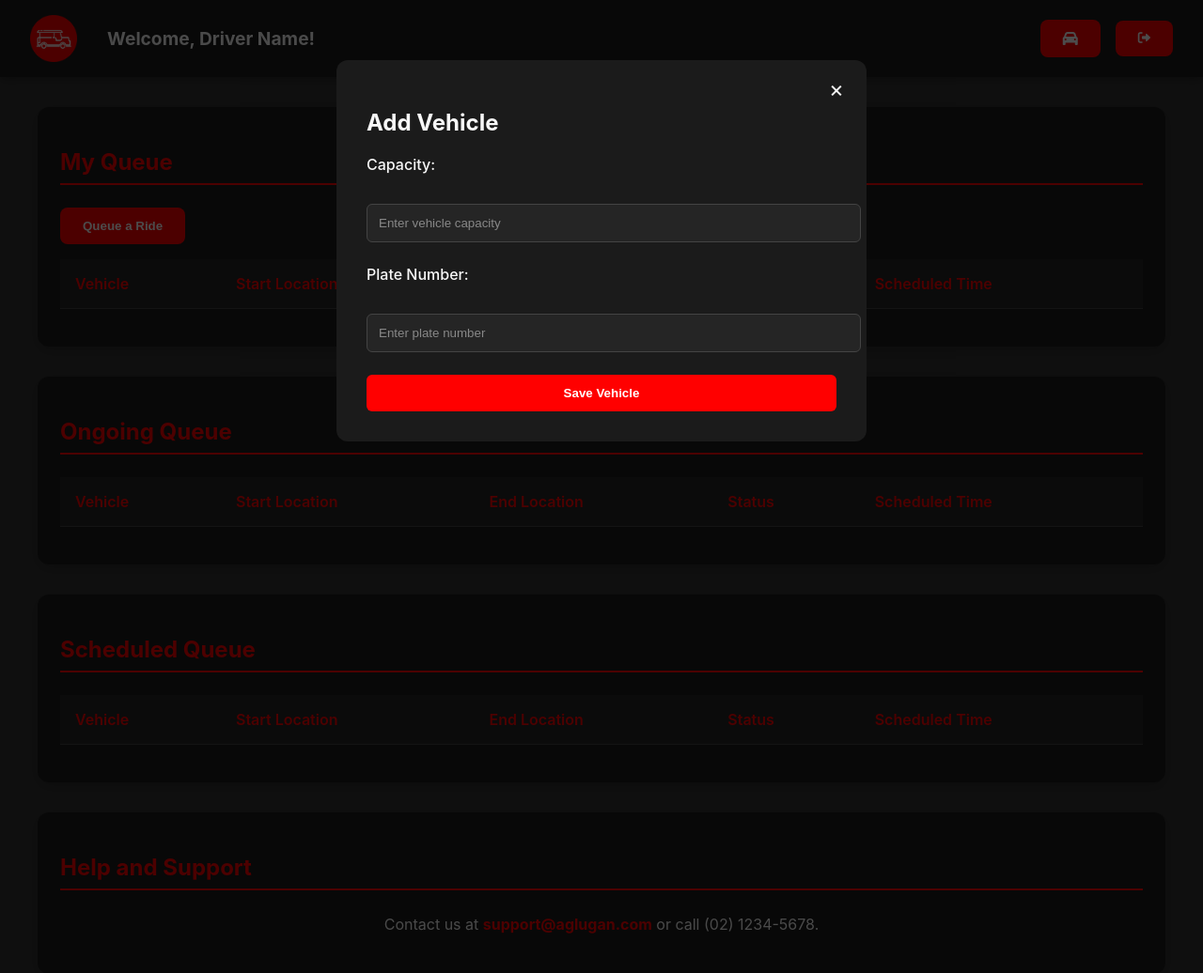
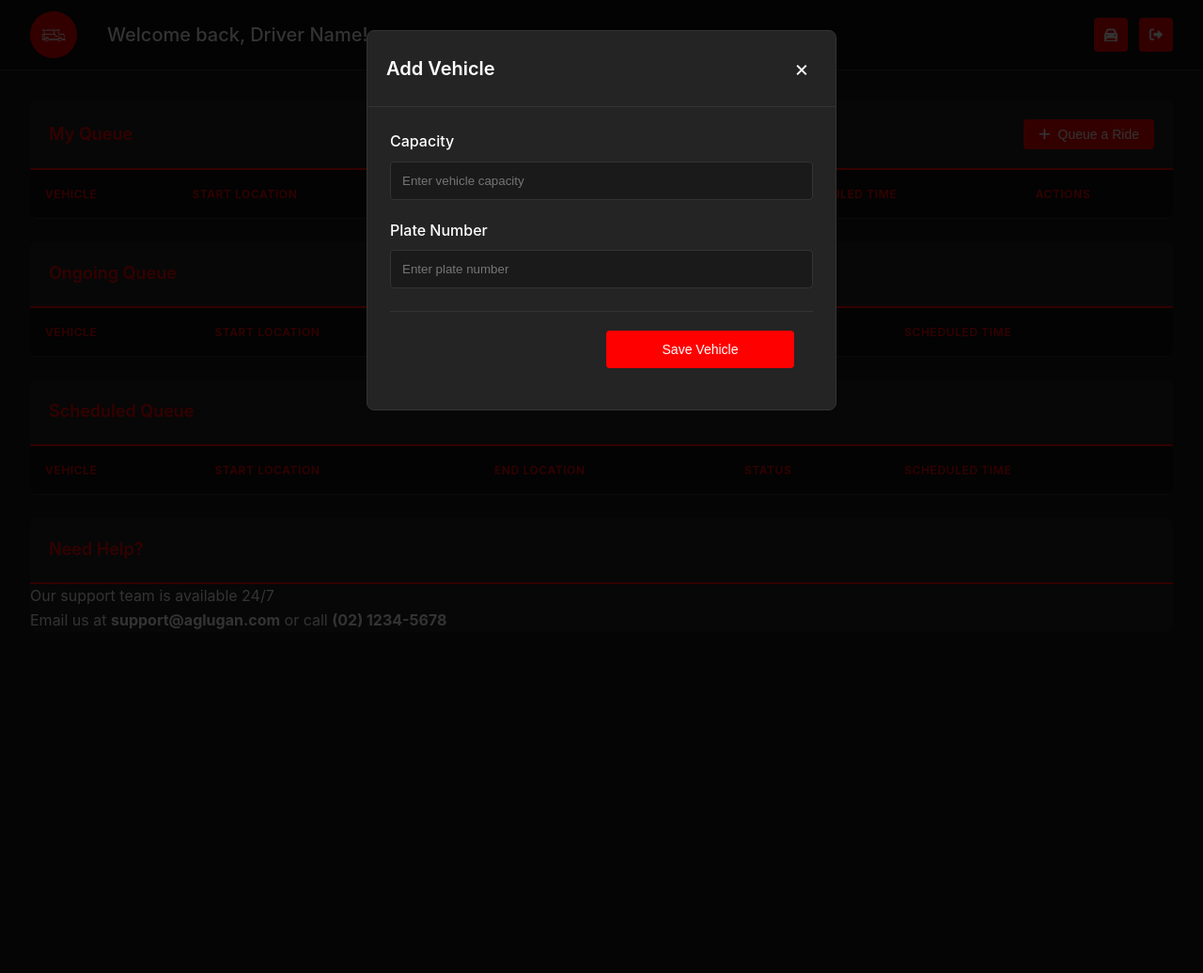
Before and after one commit to Ke-yuu/AgLugan, a PHP site: page /src/html/driver-dashboard.html in a window 1280 px wide, after a click that opens the changed part. Shown: the top 1036 px of the page at 94% size. Run offline with PHP 8.4, Linux system fonts and the light colour scheme; lists and menus that the app fills with data are empty.

Commit message:
Redesigned Driver Dashboard CSS

```diff
--- a/client/public/css/driver-dashboard.css
+++ b/client/public/css/driver-dashboard.css
@@ -1,157 +1,213 @@
-/* General Styling */
-body {
-  background-color: #333333;
-  color: #f8f8f8;
-  font-family: 'Inter', Arial, sans-serif;
+/* Base Variables */
+:root {
+  --primary: #ff0000;
+  --primary-hover: #cc0000;
+  --success: #00dc82;
+  --bg-main: #1a1a1a;
+  --bg-card: #242424;
+  --bg-dark: #111111;
+  --text: #ffffff;
+  --text-secondary: #999999;
+  --border: #333333;
+  --shadow: 0 4px 6px rgba(0, 0, 0, 0.1);
+}
+
+/* Reset & Base */
+* {
   margin: 0;
   padding: 0;
-  min-height: 100vh;
+  box-sizing: border-box;
 }
 
-/* Navigation Bar */
-header nav {
+body {
+  background-color: var(--bg-main);
+  color: var(--text);
+  font-family: 'Inter', system-ui, -apple-system, sans-serif;
+  line-height: 1.6;
+}
+
+/* Header */
+header {
+  background: var(--bg-dark);
+  border-bottom: 1px solid var(--border);
+  padding: 0.75rem 0;
+}
+
+nav {
+  max-width: 1400px;
+  margin: 0 auto;
+  padding: 0 2rem;
   display: flex;
-  justify-content: space-between;
   align-items: center;
-  padding: 1rem 2rem;
-  background-color: #1b1b1b;
-  box-shadow: 0 2px 10px rgba(0, 0, 0, 0.3);
+  gap: 2rem;
 }
 
 .logo-container {
   display: flex;
   align-items: center;
-  gap: 1.5rem;
+  gap: 1rem;
 }
 
 .logo {
+  background: var(--primary);
+  padding: 0.5rem;
+  border-radius: 50%;
   width: 50px;
-  transition: transform 0.3s ease;
-}
-
-.logo:hover {
-  transform: scale(1.1);
-}
-
-.profile-content {
-  flex-grow: 1;
-  margin-left: 2rem;
-}
-
-.profile-content h2 {
-  font-size: 1.2rem;
-  margin: 0;
-}
-
-/* Navigation Buttons */
-nav ul {
-  list-style-type: none;
+  height: 50px;
   display: flex;
-  align-items: center;
-  gap: 1rem;
-  margin: 0;
-  padding: 0;
-}
-
-.action-btn {
-  background-color: #ff0000;
-  color: #fff;
-  padding: 0.75rem 1.5rem;
-  border: none;
-  border-radius: 8px;
-  font-weight: 600;
-  text-decoration: none;
-  transition: all 0.3s ease;
-  cursor: pointer;
-  display: inline-flex;
   align-items: center;
   justify-content: center;
 }
 
-.action-btn:hover {
-  background-color: #910b0b;
-  transform: translateY(-2px);
-  box-shadow: 0 4px 12px rgba(255, 0, 0, 0.2);
+.profile-content {
+  flex: 1;
+}
+
+.profile-content h2 {
+  font-weight: 500;
+  font-size: 1.25rem;
+  color: var(--text);
+}
+
+nav ul {
+  display: flex;
+  gap: 0.75rem;
+  list-style: none;
 }
 
 /* Main Content */
 .main-content {
-  max-width: 1200px;
+  max-width: 1400px;
   margin: 2rem auto;
-  padding: 0 1.5rem;
+  padding: 0 2rem;
 }
 
 /* Sections */
 .section {
-  background-color: #1b1b1b;
-  border-radius: 12px;
-  padding: 1.5rem;
-  margin-bottom: 2rem;
-  box-shadow: 0 4px 15px rgba(0, 0, 0, 0.2);
-  transition: transform 0.3s ease;
+  background: var(--bg-card);
+  border-radius: 8px;
+  margin-bottom: 1.5rem;
+  overflow: hidden;
 }
 
-.section:hover {
-  transform: translateY(-5px);
+.section-header {
+  padding: 1.25rem;
+  border-bottom: 2px solid var(--primary);
+  display: flex;
+  justify-content: space-between;
+  align-items: center;
 }
 
-.section h2 {
-  color: #ff0000;
-  font-size: 1.5rem;
-  margin-bottom: 1.5rem;
-  padding-bottom: 0.5rem;
-  border-bottom: 2px solid #ff0000;
+.section-header h2 {
+  color: var(--primary);
+  font-size: 1.125rem;
+  font-weight: 600;
 }
 
 /* Tables */
+.table-container {
+  width: 100%;
+  overflow-x: auto;
+}
+
 table {
   width: 100%;
-  border-collapse: separate;
-  border-spacing: 0;
-  margin: 1rem 0;
-}
-
-th, td {
-  padding: 1rem;
-  text-align: left;
-  border-bottom: 1px solid #444;
+  border-collapse: collapse;
 }
 
 th {
-  background-color: #252525;
-  color: #ff0000;
+  background: var(--bg-dark);
+  color: var(--primary);
+  font-size: 0.75rem;
   font-weight: 600;
+  text-transform: uppercase;
+  letter-spacing: 0.05em;
+  padding: 1rem;
+  text-align: left;
+  border-bottom: 1px solid var(--border);
 }
 
-tbody tr {
-  transition: background-color 0.3s ease;
+td {
+  padding: 1rem;
+  border-bottom: 1px solid var(--border);
 }
 
-tbody tr:hover {
-  background-color: #252525;
+tr:hover {
+  background: rgba(255, 255, 255, 0.02);
 }
 
-/* Status Indicators */
-.status {
+/* Buttons */
+.action-btn {
+  background: var(--primary);
+  color: white;
+  border: none;
+  border-radius: 4px;
   padding: 0.5rem 1rem;
-  border-radius: 20px;
   font-size: 0.875rem;
-  font-weight: 500;
-  text-align: center;
-  display: inline-block;
+  cursor: pointer;
+  display: inline-flex;
+  align-items: center;
+  gap: 0.5rem;
+  transition: background-color 0.2s;
 }
 
-.status-active {
-  background-color: rgba(0, 255, 0, 0.1);
-  color: #00ff00;
+nav .action-btn {
+  width: 36px;
+  height: 36px;
+  padding: 0;
+  justify-content: center;
 }
 
-.status-scheduled {
-  background-color: rgba(255, 166, 0, 0.1);
-  color: #ffa600;
+.action-btn:hover {
+  background: var(--primary-hover);
 }
 
-/* Modals */
+.done-btn,
+.cancel-btn {
+  padding: 0.375rem 1rem;
+  border: none;
+  border-radius: 4px;
+  font-size: 0.75rem;
+  cursor: pointer;
+  transition: filter 0.2s;
+}
+
+.done-btn {
+  background: var(--success);
+  color: white;
+  margin-right: 0.5rem;
+}
+
+.cancel-btn {
+  background: var(--primary);
+  color: white;
+}
+
+.done-btn:hover,
+.cancel-btn:hover {
+  filter: brightness(110%);
+}
+
+/* Queue Button */
+#queueRideBtn {
+  padding: 0.5rem 1rem;
+  background: var(--primary);
+  color: white;
+  border: none;
+  border-radius: 4px;
+  display: inline-flex;
+  align-items: center;
+  gap: 0.5rem;
+  font-size: 0.875rem;
+  cursor: pointer;
+  transition: background-color 0.2s;
+}
+
+#queueRideBtn:hover {
+  background: var(--primary-hover);
+}
+
+/* Modal Styles */
 .modal {
   display: none;
   position: fixed;
@@ -159,127 +215,199 @@ tbody tr:hover {
   left: 0;
   width: 100%;
   height: 100%;
-  background-color: rgba(0, 0, 0, 0.7);
+  background: rgba(0, 0, 0, 0.8);
   z-index: 1000;
+  overflow-y: auto;
 }
 
 .modal-content {
-  background-color: #1b1b1b;
-  border-radius: 12px;
-  padding: 2rem;
+  background: var(--bg-card);
+  border-radius: 8px;
+  width: 90%;
   max-width: 500px;
-  width: 90%;
-  margin: 5% auto;
+  margin: 2rem auto;
   position: relative;
+  border: 1px solid var(--border);
+}
+
+.modal-header {
+  padding: 1.25rem;
+  border-bottom: 1px solid var(--border);
+  display: flex;
+  justify-content: space-between;
+  align-items: center;
+}
+
+.modal-header h2 {
+  font-size: 1.25rem;
+  font-weight: 600;
 }
 
 .close-btn {
-  position: absolute;
-  top: 1rem;
-  right: 1.5rem;
+  background: none;
+  border: none;
+  color: var(--text);
   font-size: 1.5rem;
-  color: #fff;
   cursor: pointer;
-  transition: color 0.3s ease;
+  padding: 0.5rem;
+  line-height: 1;
 }
 
-.close-btn:hover {
-  color: #ff0000;
+/* Form Styles */
+.modal-form {
+  padding: 1.5rem;
 }
 
-/* Forms */
-form {
-  display: grid;
-  gap: 1.5rem;
+.form-group {
+  margin-bottom: 1.25rem;
 }
 
-label {
+form label {
+  display: block;
+  margin-bottom: 0.5rem;
+  color: var(--text);
   font-weight: 500;
-  margin-bottom: 0.5rem;
-  display: block;
 }
 
-input, select {
-  background-color: #252525;
-  border: 1px solid #444;
-  color: #fff;
+form input,
+form select {
+  width: 100%;
   padding: 0.75rem;
-  border-radius: 6px;
-  width: 100%;
-  transition: all 0.3s ease;
+  background: var(--bg-main);
+  border: 1px solid var(--border);
+  border-radius: 4px;
+  color: var(--text);
+  transition: border-color 0.2s;
 }
 
-input:focus, select:focus {
-  border-color: #ff0000;
+form input:focus,
+form select:focus {
   outline: none;
-  box-shadow: 0 0 0 2px rgba(255, 0, 0, 0.2);
+  border-color: var(--primary);
 }
 
-input::placeholder {
-  color: #888;
+.form-actions {
+  margin-top: 1.5rem;
+  display: flex;
+  justify-content: flex-end;
+  gap: 1rem;
 }
 
-button[type="submit"] {
-  background-color: #ff0000;
-  color: #fff;
-  padding: 0.75rem;
-  border: none;
-  border-radius: 6px;
-  font-weight: 600;
-  cursor: pointer;
-  transition: all 0.3s ease;
+/* Status Styles */
+.status-scheduled {
+  color: var(--text);
 }
 
-button[type="submit"]:hover {
-  background-color: #910b0b;
-  transform: translateY(-2px);
+/* Form Button Styles - Add these to your existing CSS */
+
+/* Form Submit Buttons */
+#queueRideSubmit,
+#addVehicleSubmit,
+form button[type="submit"] {
+    width: 100%;
+    padding: 0.75rem 1rem;
+    background: var(--primary);
+    color: white;
+    border: none;
+    border-radius: 4px;
+    font-size: 0.875rem;
+    font-weight: 500;
+    cursor: pointer;
+    transition: background 0.2s ease;
 }
 
-/* Help Section */
-.help-section p {
-  text-align: center;
-  line-height: 1.6;
+#queueRideSubmit:hover,
+#addVehicleSubmit:hover,
+form button[type="submit"]:hover {
+    background: var(--primary-hover);
 }
 
-.help-section strong {
-  color: #ff0000;
+/* Modal Footer */
+.modal-footer,
+.form-actions {
+    padding: 1.25rem;
+    border-top: 1px solid var(--border);
+    display: flex;
+    justify-content: flex-end;
+    gap: 1rem;
 }
 
+/* Cancel Button in Modal */
+.btn-secondary {
+    padding: 0.75rem 1rem;
+    background: transparent;
+    border: 1px solid var(--border);
+    color: var(--text);
+    border-radius: 4px;
+    font-size: 0.875rem;
+    font-weight: 500;
+    cursor: pointer;
+    transition: all 0.2s ease;
+}
+
+.btn-secondary:hover {
+    background: rgba(255, 255, 255, 0.1);
+}
+
+/* Primary Action Button */
+.btn-primary,
+.btn.primary {
+    padding: 0.75rem 1rem;
+    background: var(--primary);
+    color: white;
+    border: none;
+    border-radius: 4px;
+    font-size: 0.875rem;
+    font-weight: 500;
+    cursor: pointer;
+    transition: background 0.2s ease;
+}
+
+.btn-primary:hover,
+.btn.primary:hover {
+    background: var(--primary-hover);
+}
+
+/* Form Action Buttons Layout */
+.form-actions {
+    margin-top: 1.5rem;
+}
+
+.form-actions button {
+    flex: 1;
+    max-width: 200px;
+}
+
+/* Modal Form Submit Button Container */
+.submit-container {
+    margin-top: 1.5rem;
+}
+
+/* Disabled Button State */
+.btn-primary:disabled,
+.btn.primary:disabled,
+form button[type="submit"]:disabled {
+    background: #666;
+    cursor: not-allowed;
+}
 /* Responsive Design */
 @media (max-width: 768px) {
-  .main-content {
+  nav {
       padding: 0 1rem;
   }
 
-  table {
-      display: block;
-      overflow-x: auto;
-  }
-
-  .profile-content {
-      margin-left: 1rem;
+  .main-content {
+      padding: 1rem;
   }
 
   .modal-content {
-      width: 95%;
-      margin: 10% auto;
-  }
-
-  nav {
-      padding: 1rem;
-  }
-
-  .action-btn {
-      padding: 0.5rem 1rem;
+      margin: 1rem;
   }
 }
 
-@media (max-width: 480px) {
-  .section {
-      padding: 1rem;
-  }
-
-  .profile-content h2 {
-      font-size: 1rem;
-  }
+/* Empty State */
+tr.no-data td {
+  text-align: center;
+  padding: 2rem;
+  color: var(--text-secondary);
 }
--- a/client/src/html/driver-dashboard.html
+++ b/client/src/html/driver-dashboard.html
@@ -6,27 +6,35 @@
     <title>Aglugan: Driver Dashboard</title>
     <link rel="stylesheet" href="/css/driver-dashboard.css">
     <link rel="stylesheet" href="https://cdnjs.cloudflare.com/ajax/libs/font-awesome/6.0.0-beta3/css/all.min.css">
+    <link rel="stylesheet" href="https://cdn.jsdelivr.net/npm/flatpickr/dist/flatpickr.min.css">
 </head>
 <body>
-    <header>
+    <div class="app-container">
+        <header class="app-header">
             <nav>
                 <div class="logo-container">
                     <img src="/media/logo.png" alt="AgLugan Logo" class="logo">
                 </div>
                 <div class="profile-content">
-                <h2>Welcome, <span id="driver-name">Driver Name</span>!</h2>
+                    <h2>Welcome back, <span id="driver-name">Driver Name</span>!</h2>
                 </div>
-            <ul>
+                <ul class="nav-actions">
                     <li><a href="#addVehicleModal" class="action-btn"><i class="fas fa-car"></i></a></li>
-                <button id="logoutBtn" class="action-btn"><i class="fas fa-sign-out-alt"></i></button>
+                    <li><button id="logoutBtn" class="action-btn"><i class="fas fa-sign-out-alt"></i></button></li>
                 </ul>
             </nav>
         </header>
 
         <main class="main-content">
+            <div class="dashboard-grid">
                 <div class="section" id="queue-ride-section">
+                    <div class="section-header">
                         <h2>My Queue</h2>
-            <button id="queueRideBtn" class="action-btn">Queue a Ride</button>
+                        <button id="queueRideBtn" class="action-btn primary">
+                            <i class="fas fa-plus"></i> Queue a Ride
+                        </button>
+                    </div>
+                    <div class="table-container">
                         <table>
                             <thead>
                                 <tr>
@@ -35,6 +43,7 @@
                                     <th>End Location</th>
                                     <th>Status</th>
                                     <th>Scheduled Time</th>
+                                    <th>Actions</th>
                                 </tr>
                             </thead>
                             <tbody id="queued-rides-list">
@@ -42,9 +51,13 @@
                             </tbody>
                         </table>
                     </div>
+                </div>
 
                 <div class="section" id="ongoing-queue">
+                    <div class="section-header">
                         <h2>Ongoing Queue</h2>
+                    </div>
+                    <div class="table-container">
                         <table>
                             <thead>
                                 <tr>
@@ -60,9 +73,13 @@
                             </tbody>
                         </table>
                     </div>
+                </div>
 
                 <div class="section" id="scheduled-queue">
+                    <div class="section-header">
                         <h2>Scheduled Queue</h2>
+                    </div>
+                    <div class="table-container">
                         <table>
                             <thead>
                                 <tr>
@@ -78,34 +95,50 @@
                             </tbody>
                         </table>
                     </div>
+                </div>
 
                 <div class="section help-section">
-            <h2>Help and Support</h2>
-            <p>Contact us at <strong>support@aglugan.com</strong> or call (02) 1234-5678.</p>
+                    <div class="section-header">
+                        <h2>Need Help?</h2>
+                    </div>
+                    <div class="support-content">
+                        <p>Our support team is available 24/7</p>
+                        <p>Email us at <strong>support@aglugan.com</strong> or call <strong>(02) 1234-5678</strong></p>
+                    </div>
+                </div>
             </div>
         </main>
 
         <!-- Modal for Queuing a Ride -->
         <div id="queueRideModal" class="modal">
             <div class="modal-content">
+                <div class="modal-header">
+                    <h2>Queue a Ride</h2>
                     <span class="close-btn" id="closeQueueRideModalBtn">&times;</span>
-            <h2>Queue a Ride</h2>
-            <form id="queueRideForm">
-                <label for="vehicle-id">Vehicle:</label>
+                </div>
+                <form id="queueRideForm" class="modal-form">
+                    <div class="form-group">
+                        <label for="vehicle-id">Vehicle</label>
                         <select id="vehicle-id" name="vehicle-id" required>
-                    <!-- Vehicle options will be populated here -->
+                            <option value="" disabled selected>Select a Vehicle</option>
                         </select>
+                    </div>
 
-                <label for="start-location">Start Location:</label>
+                    <div class="form-group">
+                        <label for="start-location">Start Location</label>
                         <select id="start-location" name="start-location" required>
+                            <option value="" disabled selected>Select Start Location</option>
                             <option value="Igorot Garden">Igorot Garden</option>
                             <option value="Barangay Hall">Barangay Hall</option>
                             <option value="SLU Mary Heights">SLU Mary Heights</option>
                             <option value="Phase 3">Phase 3</option>
                         </select>
+                    </div>
 
-                <label for="end-location">End Location:</label>
+                    <div class="form-group">
+                        <label for="end-location">End Location</label>
                         <select id="end-location" name="end-location" required>
+                            <option value="" disabled selected>Select End Location</option>
                             <option value="Igorot Garden">Igorot Garden</option>
                             <option value="Burnham Park">Burnham Park</option>
                             <option value="SM Baguio">SM Baguio</option>
@@ -116,25 +149,25 @@
                             <option value="Phase 2">Phase 2</option>
                             <option value="Phase 3">Phase 3</option>
                         </select>
+                    </div>
 
-                <label for="ride-type">Ride Type:</label>
+                    <div class="form-group">
+                        <label for="ride-type">Ride Type</label>
                         <select id="ride-type" name="ride-type" required>
+                            <option value="" disabled selected>Select Ride Type</option>
                             <option value="now">Now</option>
                             <option value="scheduled">Schedule</option>
                         </select>
-
-                <div id="schedule-time-container" style="display: none;">
-                    <label for="schedule-time">Schedule Time:</label>
-                    <input
-                        type="datetime-local"
-                        id="schedule-time"
-                        name="schedule-time"
-                        min=""
-                        step="900"
-                    />
                     </div>
 
-                <button type="submit" id="queueRideSubmit">Add to Queue</button>
+                    <div id="schedule-time-container" class="form-group" style="display: none;">
+                        <label for="schedule-time">Schedule Time</label>
+                        <input type="datetime-local" id="schedule-time" name="schedule-time" step="900">
+                    </div>
+
+                    <div class="form-actions">
+                        <button type="submit" id="queueRideSubmit" class="btn primary">Add to Queue</button>
+                    </div>
                 </form>
             </div>
         </div>
@@ -142,20 +175,30 @@
         <!-- Modal for Adding/Editing a Vehicle -->
         <div id="addVehicleModal" class="modal">
             <div class="modal-content">
+                <div class="modal-header">
+                    <h2>Add Vehicle</h2>
                     <span class="close-btn" id="closeAddVehicleModalBtn">&times;</span>
-            <h2>Add Vehicle</h2>
-            <form id="addVehicleForm">
-                <label for="capacity">Capacity:</label>
+                </div>
+                <form id="addVehicleForm" class="modal-form">
+                    <div class="form-group">
+                        <label for="capacity">Capacity</label>
                         <input type="number" id="capacity" name="capacity" required min="1" placeholder="Enter vehicle capacity">
+                    </div>
 
-                <label for="plate-number">Plate Number:</label>
+                    <div class="form-group">
+                        <label for="plate-number">Plate Number</label>
                         <input type="text" id="plate-number" name="plate-number" required placeholder="Enter plate number">
+                    </div>
 
-                <button type="submit" id="addVehicleSubmit">Save Vehicle</button>
+                    <div class="form-actions">
+                        <button type="submit" id="addVehicleSubmit" class="btn primary">Save Vehicle</button>
+                    </div>
                 </form>
+            </div>
         </div>
     </div>
 
     <script src="../js/driver-dashboard.js"></script>
+    <script src="https://cdn.jsdelivr.net/npm/flatpickr"></script>
 </body>
 </html>
```
Lines whose indentation alone changed are shown as unchanged.
